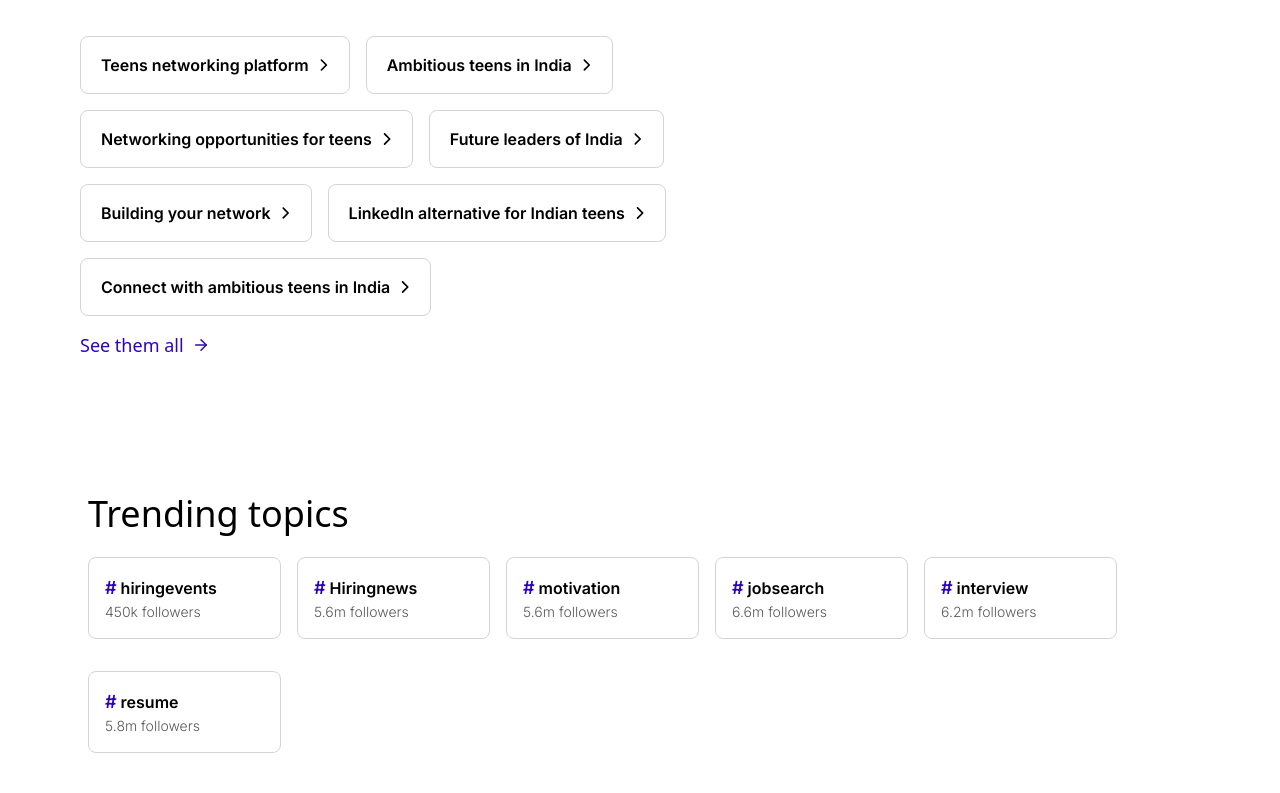
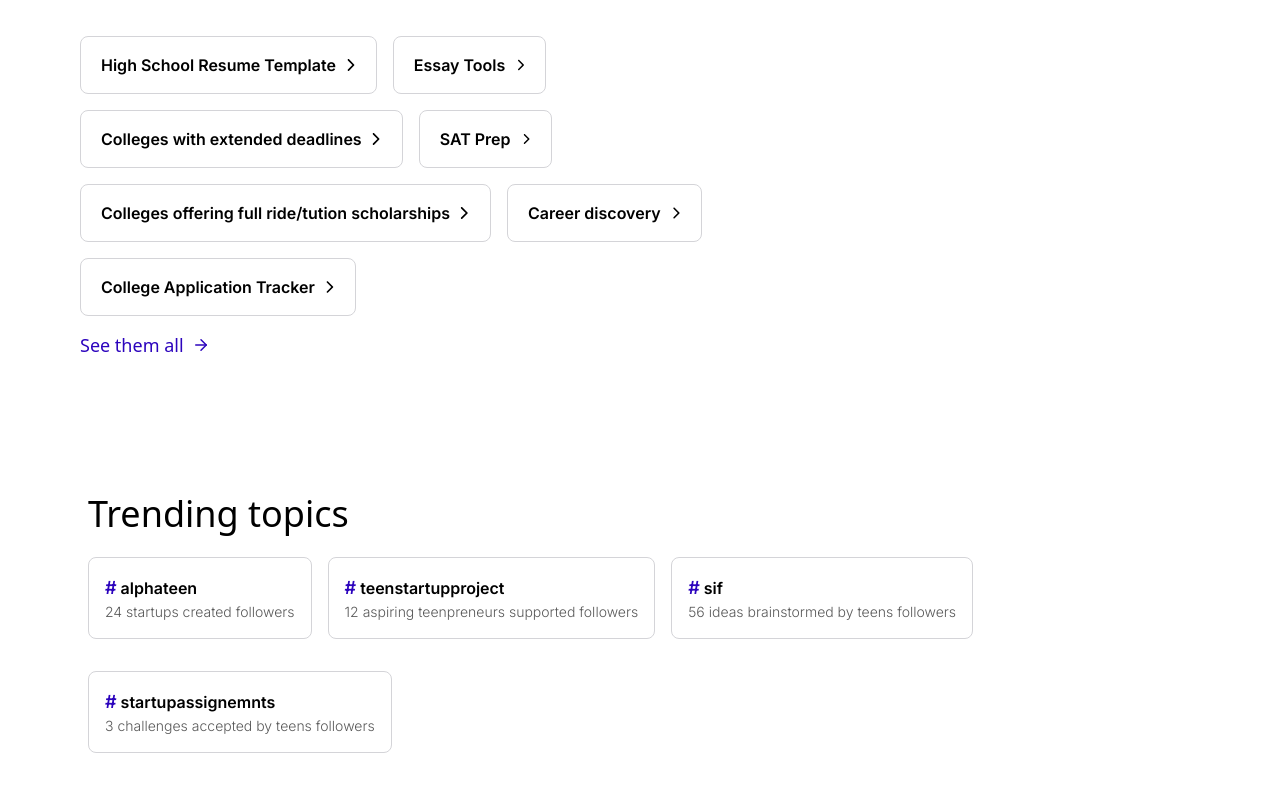
Before and after one commit to joindevforge/job2, a Next.js app: page / in a window 1280 px wide. Shown: the part 4280-5073 px from the top of the page. Built offline with nearby package versions, Linux system fonts and the light colour scheme.

Commit message:
add content in home page

```diff
--- a/pages/index.js
+++ b/pages/index.js
@@ -19,40 +19,33 @@ const images = [
 ];
 
 const resources = [
-  "Teens networking platform",
-  "Ambitious teens in India",
-  "Networking opportunities for teens",
-  "Future leaders of India",
-  "Building your network",
-  "LinkedIn alternative for Indian teens",
-  "Connect with ambitious teens in India",
+  "High School Resume Template",
+  "Essay Tools",
+  "Colleges with extended deadlines",
+  "SAT Prep",
+
+  "Colleges offering full ride/tution scholarships",
+  "Career discovery",
+  "College Application Tracker",
 
 ];
 
 const search2 = [
   {
-    title: "hiringevents",
-    followers: "450k",
+    title: "alphateen",
+    followers: "24 startups created",
   },
   {
-    title: "Hiringnews",
-    followers: "5.6m",
+    title: "teenstartupproject",
+    followers: "12 aspiring teenpreneurs supported",
   },
   {
-    title: "motivation",
-    followers: "5.6m",
+    title: "sif",
+    followers: "56 ideas brainstormed by teens",
   },
   {
-    title: "jobsearch",
-    followers: "6.6m",
-  },
-  {
-    title: "interview",
-    followers: "6.2m",
-  },
-  {
-    title: "resume",
-    followers: "5.8m",
+    title: "startupassignemnts",
+    followers: "3 challenges accepted by teens",
   },
 ];
 
```
